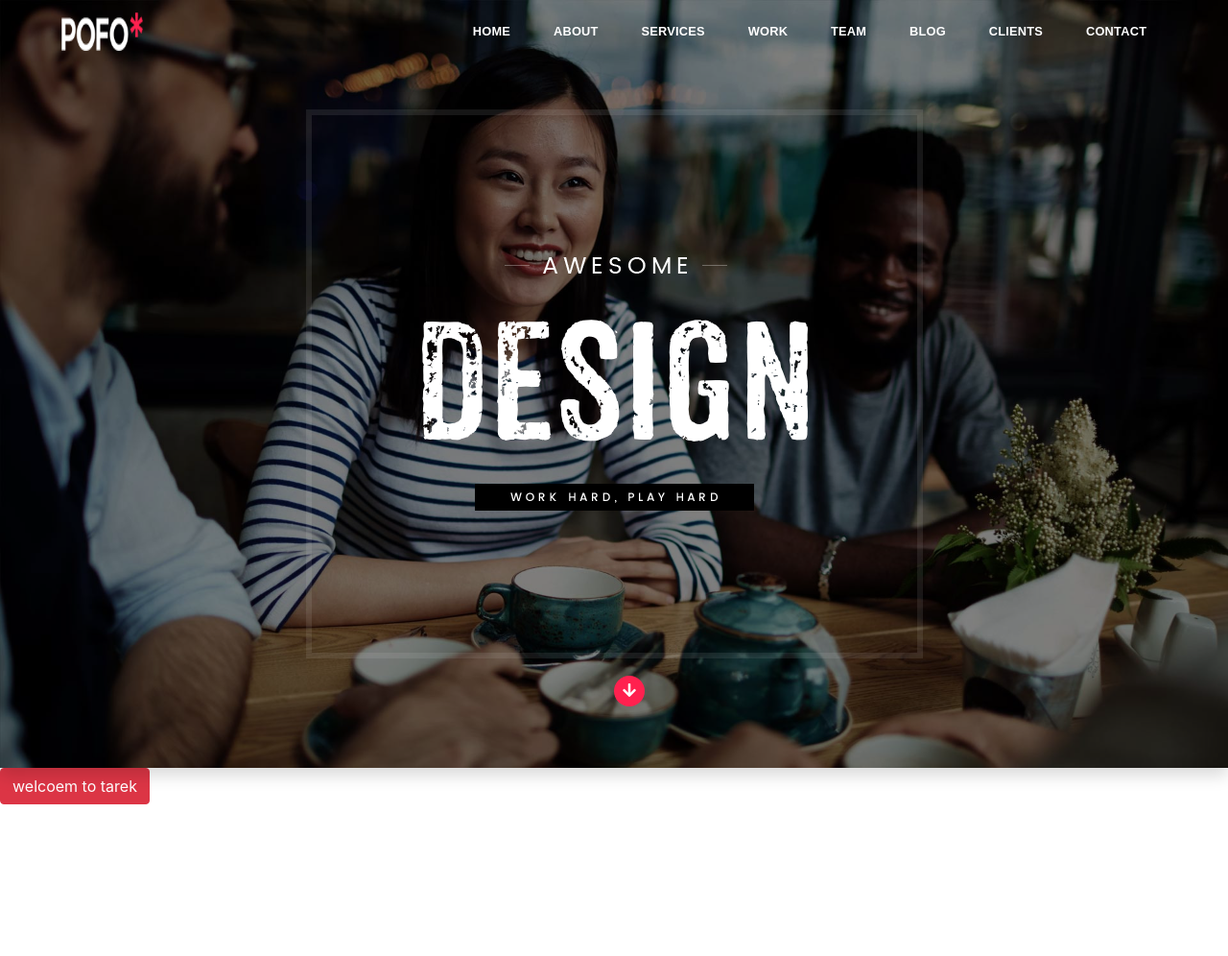
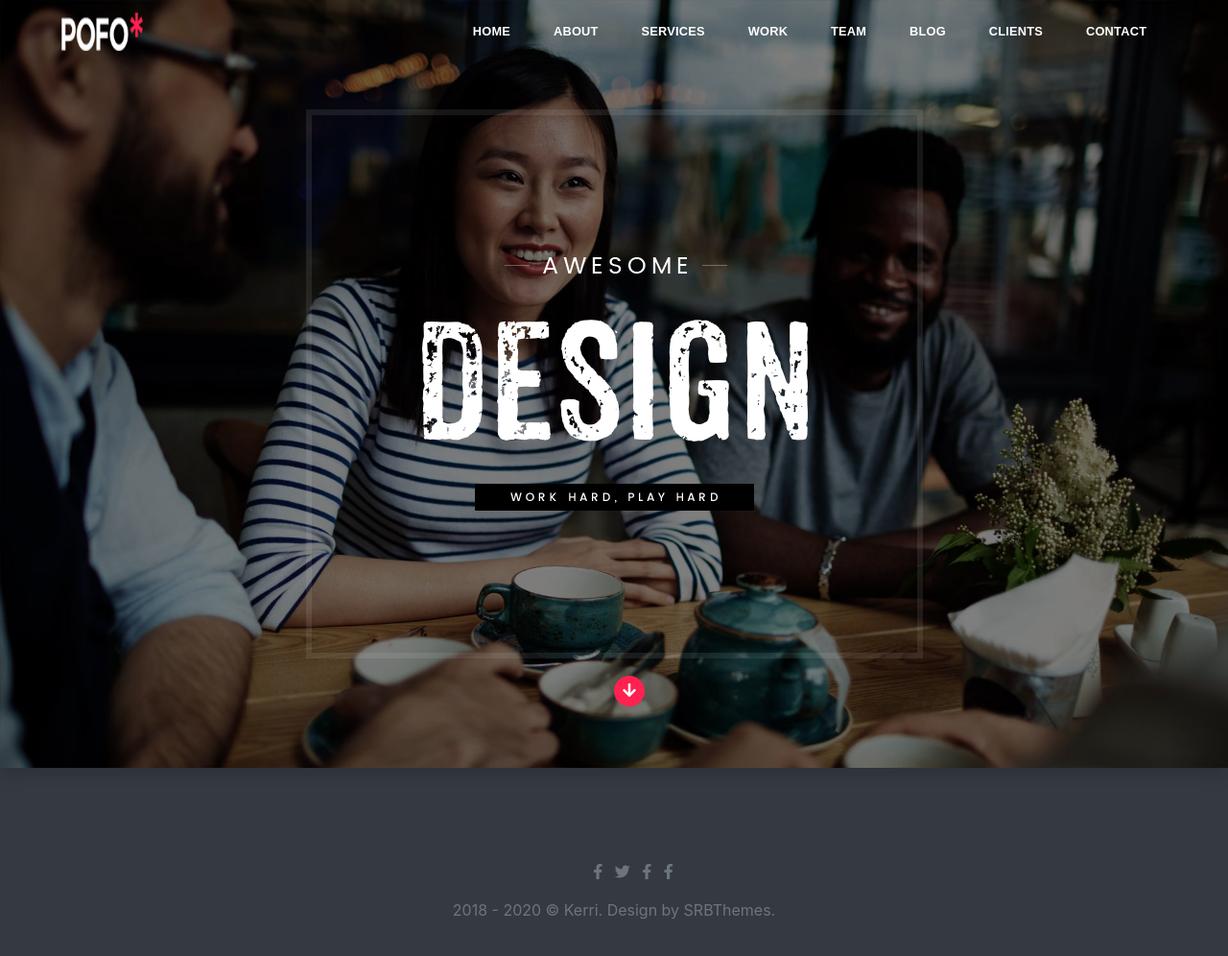
Before and after one commit to ahlam-islam/new-project, a plain HTML site: page index.html in a window 1280 px wide. Shown: the whole page at 96% size. Before the commit the page ends 838 px from the top, so only its background shows below. Drawn offline with Linux system fonts and the light colour scheme.

Commit message:
tarek new section

```diff
--- a/index.html
+++ b/index.html
@@ -71,8 +71,24 @@
 
     <!--end of header-->
 
-    <section id="tarek">
-        <dvi class="btn btn-danger">welcoem to tarek</dvi>
+    <section id="tarek" class="footer bg-dark py-5">
+
+            <div class="container my-5">
+                <div class="row justify-content-center text-center">
+                    <div class="col-md-12">
+                        <div class="text-center text-white ">
+                            <ul class=" mb-3">
+                                <li class="list-inline-item "><a href="#" class="rounded-circle "><i class="fab fa-facebook-f text-muted fa-x "></i></a></li>
+                                <li class="list-inline-item "><a href="#" class="rounded-circle " ><i class="fab fa-twitter text-muted"></i></a></li>
+                                <li class="list-inline-item "><a href="#" class="rounded-circle "><i class="fab fa-facebook-f text-muted"></i></a></li>
+                                <li class="list-inline-item "><a href="#" class="rounded-circle "><i class="fab fa-facebook-f text-muted"></i></a></li>
+                            </ul>
+                 <p class="text-muted mb-0"> 2018 - 2020 © Kerri. Design by SRBThemes.</p>
+                        </div>
+                    </div>
+                </div>
+            </div>
+
     </section>
 
 
```
